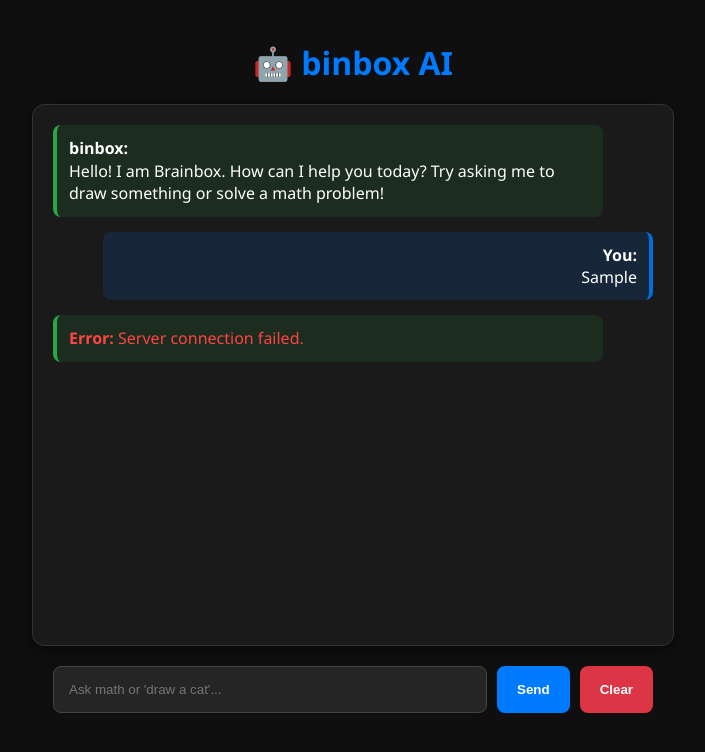
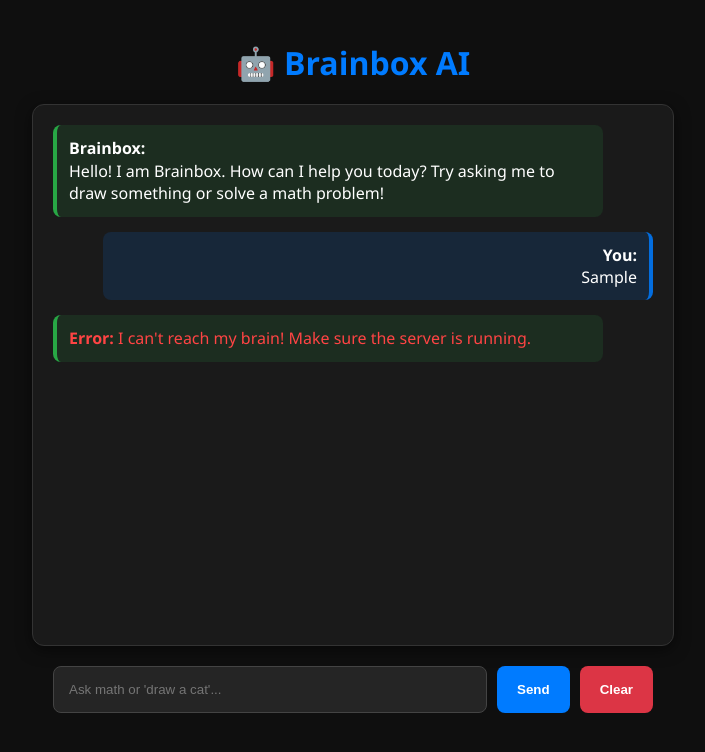
Before and after one commit to Donbili69/Brainbox, a website: page public/index.html in a window 1280 px wide. Both pictures are taken after typing "Sample" into the empty fields and a click on the button "Send". Shown: the whole page, without its empty margins (287-992 px from the left). Drawn offline with Linux system fonts and the light colour scheme; no server answers.

Commit message:
chore: fixed security issues and cleaned project

```diff
--- a/public/index.html
+++ b/public/index.html
@@ -3,7 +3,7 @@
 <head>
     <meta charset="UTF-8">
     <meta name="viewport" content="width=device-width, initial-scale=1.0">
-    <title>binbox AI Assistant</title>
+    <title>Brainbox AI Assistant</title>
     <style>
         body {
             font-family: 'Segoe UI', Tahoma, Geneva, Verdana, sans-serif;
@@ -76,7 +76,7 @@
     </style>
 </head>
 <body>
-    <h1>🤖 binbox AI</h1>
+    <h1>🤖 Brainbox AI</h1>
     <div id="chat-box"></div>
     <div class="input-area">
         <input type="text" id="userInput" placeholder="Ask math or 'draw a cat'...">
@@ -92,7 +92,7 @@
         window.onload = () => {
             chatBox.innerHTML += `
                 <div class="msg bot-msg">
-                    <b>binbox:</b><br>
+                    <b>Brainbox:</b><br>
                     Hello! I am Brainbox. How can I help you today? Try asking me to draw something or solve a math problem!
                 </div>`;
         };
@@ -101,26 +101,37 @@
             const message = userInput.value.trim();
             if (!message) return;
 
+            // 1. Show User Message
             chatBox.innerHTML += `<div class="msg user-msg"><b>You:</b><br>${message}</div>`;
             userInput.value = '';
             chatBox.scrollTop = chatBox.scrollHeight;
 
             try {
-                const response = await fetch('/chat', {
+                // Determine API URL based on environment
+                const API_URL = window.location.hostname === "localhost" || window.location.hostname === "127.0.0.1"
+                    ? "http://localhost:3000/chat"
+                    : "/chat";
+
+                const response = await fetch(API_URL, {
                     method: 'POST',
                     headers: { 'Content-Type': 'application/json' },
                     body: JSON.stringify({ message: message })
                 });
 
+                if (!response.ok) throw new Error('Server unreachable');
+
                 const data = await response.json();
 
+                // 3. Show Bot Response
                 if (data.type === 'image') {
                     chatBox.innerHTML += `<div class="msg bot-msg"><b>Brainbox:</b><br><img src="${data.content}"></div>`;
                 } else {
                     chatBox.innerHTML += `<div class="msg bot-msg"><b>Brainbox:</b><br>${data.content}</div>`;
                 }
             } catch (error) {
-                chatBox.innerHTML += `<div class="msg bot-msg" style="color: #ff4444;"><b>Error:</b> Server connection failed.</div>`;
+                // Error feedback for the user
+                chatBox.innerHTML += `<div class="msg bot-msg" style="color: #ff4444;"><b>Error:</b> I can't reach my brain! Make sure the server is running.</div>`;
+                console.error("Connection Error:", error);
             }
             chatBox.scrollTop = chatBox.scrollHeight;
         }
```
Also changed, not shown: 2 other files.
